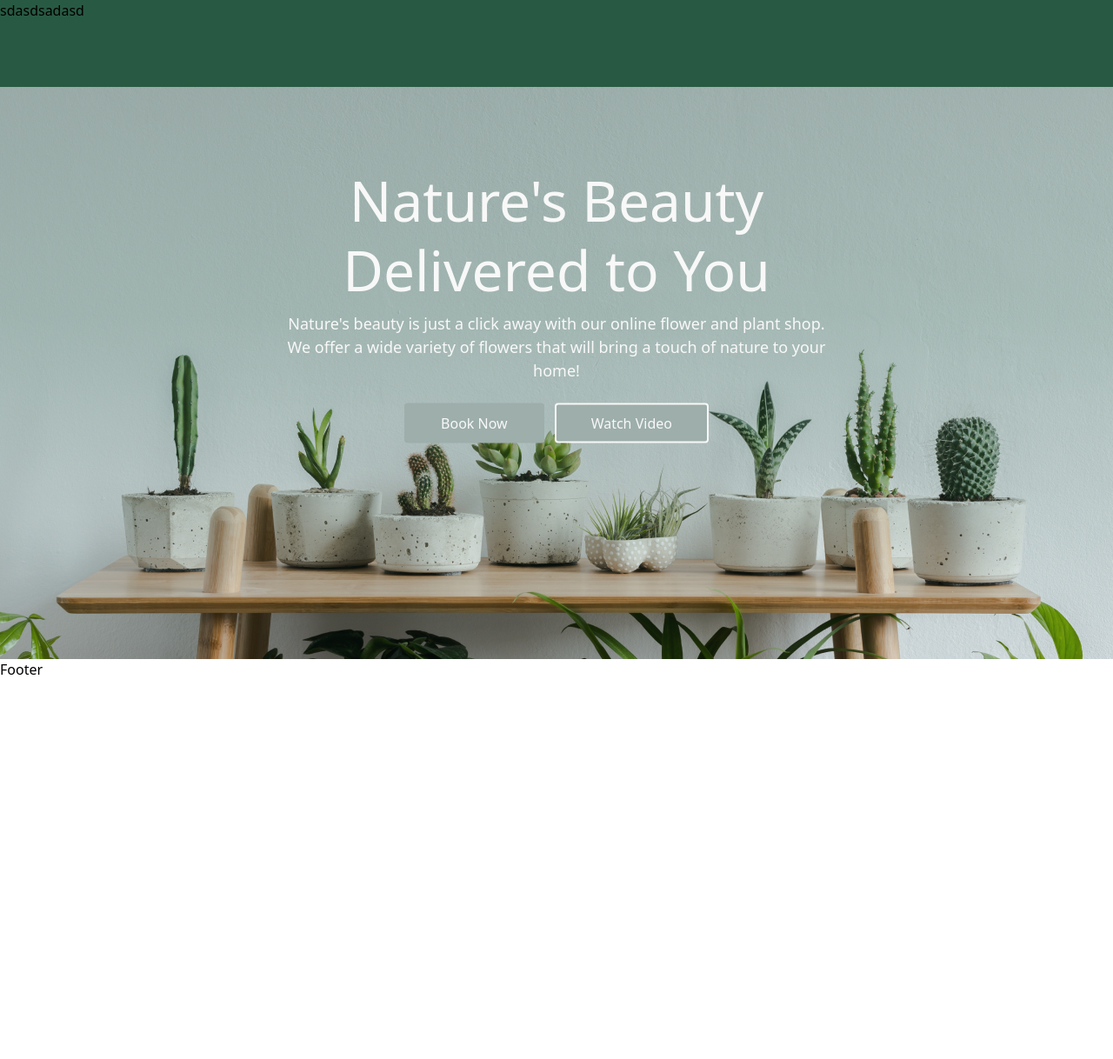
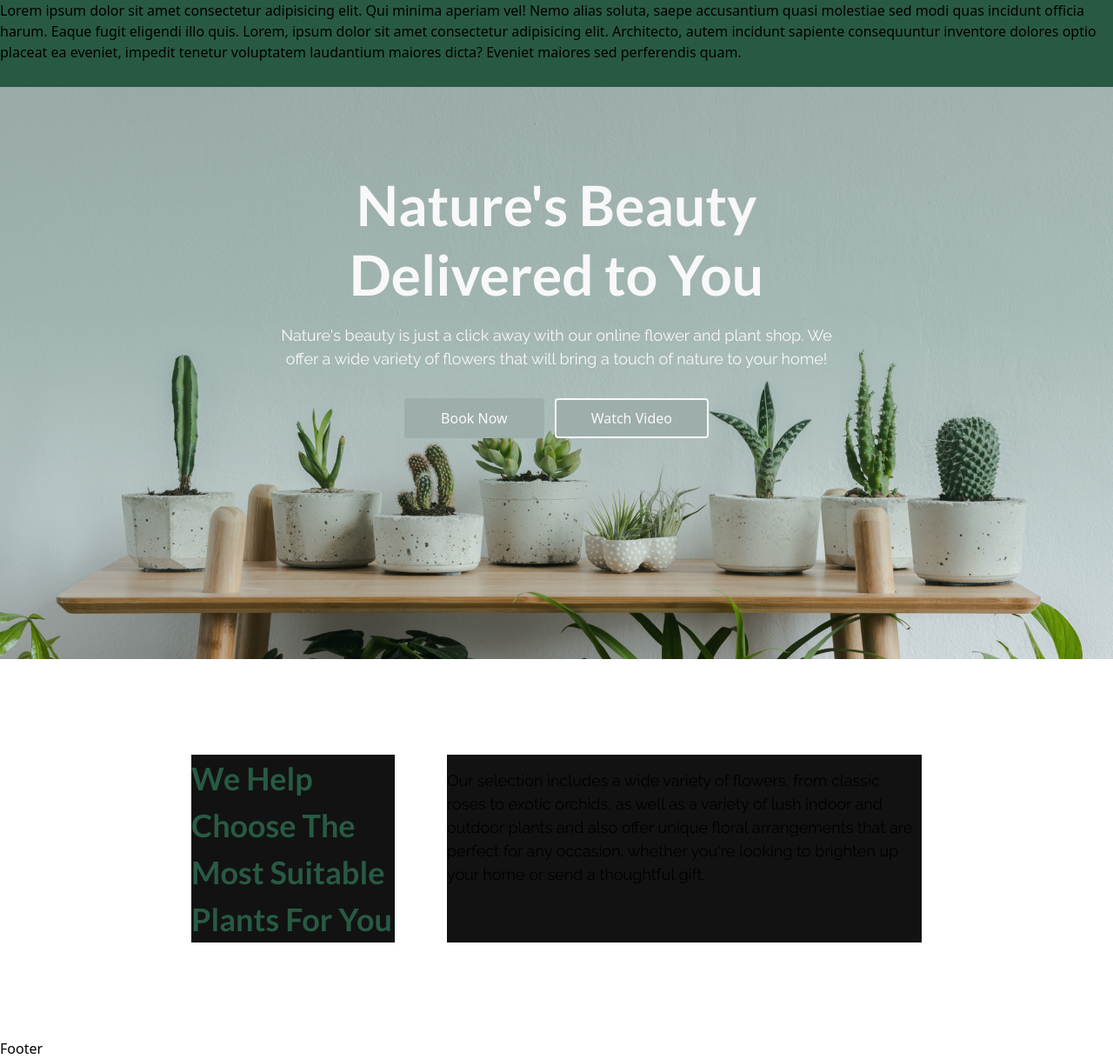
Before and after one commit to Pedro6Miguel/GardenPage, a React (Vite) app: page / in a window 1280 px wide. Shown: the whole page at 87% size. Before the commit the page ends 800 px from the top, so only its background shows below. Built offline with nearby package versions, Linux system fonts and the light colour scheme.

Commit message:
Homepage update

```diff
--- a/src/App.scss
+++ b/src/App.scss
@@ -1,6 +1,8 @@
 @tailwind base;
 @tailwind components;
 @tailwind utilities;
+
+@import url('https://fonts.googleapis.com/css2?family=Lato:wght@100;300;400;700;900&family=Raleway:wght@100;200;300;400;500;600;700;800;900&display=swap');
 
 * {
   margin: 0;
@@ -9,26 +11,37 @@
 
 h1 {
   font-size: 64px;
+  font-family: 'Lato', sans-serif;
+  font-weight: 600;
 }
 
 h2 {
   font-size: 36px;
+  font-family: 'Lato', sans-serif;
+  font-weight: 600;
 }
 
 h3 {
   font-size: 32px;
+  font-family: 'Lato', sans-serif;
+  font-weight: 600;
 }
 
 h4 {
   font-size: 20px;
+  font-family: 'Lato', sans-serif;
+  font-weight: 600;
 }
 
 h5 {
   font-size: 16px;
+  font-family: 'Lato', sans-serif;
+  font-weight: 600;
 }
 
 p {
   font-size: 18px;
+  font-family: 'Raleway', sans-serif;
 }
 
 button {
--- a/src/components/Navbar/Navbar.tsx
+++ b/src/components/Navbar/Navbar.tsx
@@ -4,7 +4,8 @@ import './Navbar.scss'
 export const Navbar = () => {
   return (
     <nav className='w-[100%] h-[100px] absolute top-0 z-10 bg-green'>
-sdasdsadasd
+      Lorem ipsum dolor sit amet consectetur adipisicing elit. Qui minima aperiam vel! Nemo alias soluta, saepe accusantium quasi molestiae sed modi quas incidunt officia harum. Eaque fugit eligendi illo quis.
+      Lorem, ipsum dolor sit amet consectetur adipisicing elit. Architecto, autem incidunt sapiente consequuntur inventore dolores optio placeat ea eveniet, impedit tenetur voluptatem laudantium maiores dicta? Eveniet maiores sed perferendis quam.
     </nav>
   )
 }
--- a/src/pages/Home/Home.tsx
+++ b/src/pages/Home/Home.tsx
@@ -1,10 +1,12 @@
 import React from 'react'
+import { About } from '../../sections/About/About'
 import { Hero } from '../../sections/Hero/Hero'
 
 export const Home = () => {
   return (
     <div>
       <Hero />
+      <About />
     </div>
   )
 }
--- /dev/null
+++ b/src/sections/About/About.tsx
@@ -0,0 +1,12 @@
+import React from 'react'
+
+export const About = () => {
+  return (
+    <div className='my-[110px] mx-[220px]'>
+      <div className='flex justify-between gap-[60px]'>
+        <h2 className='text-green bg-dark w-[30%] capitalize'>We Help choose the most suitable plants for you</h2>
+        <p className='bg-dark w-[70%] pt-4'>Our selection includes a wide variety of flowers, from classic roses to exotic orchids, as well as a variety of lush indoor and outdoor plants and also offer unique floral arrangements that are perfect for any occasion, whether you're looking to brighten up your home or send a thoughtful gift. </p>
+      </div>
+    </div>
+  )
+}
--- a/src/sections/Hero/Hero.tsx
+++ b/src/sections/Hero/Hero.tsx
@@ -8,7 +8,7 @@ export const Hero = () => {
         <img className='w-[100%] h-[758px] object-cover relative bg-bottom' src={HeroImg} alt="" />
         <div className='absolute top-[350px] left-[50%] translate-x-[-50%] translate-y-[-50%] max-[436px]:top-[380px]'>
             <h1 className='text-center text-white line leading-tight max-[930px]:w-[80vw] max-[580px]:text-[48px] max-[418px]:text-[42px] max-[418px]:w-[90vw]'>Nature's Beauty Delivered to You</h1>
-            <p className='text-center text-white pt-2 pb-6'>Nature's beauty is just a click away with our online flower and plant shop. We offer a wide variety of flowers that will bring a touch of nature to your home!</p>
+            <p className='text-center text-white pt-4 pb-8 max-[930px]:w-[80vw]'>Nature's beauty is just a click away with our online flower and plant shop. We offer a wide variety of flowers that will bring a touch of nature to your home!</p>
             <div className='flex gap-3 justify-center max-[430px]:flex-col w-[100%]'>
                 <button className='h-[46px] px-10 border-2 text-white bg-button border-button ease-linear duration-100 hover:border-white'>Book Now</button>
                 <button className='h-[46px] px-10 border-2 text-white bg-button border-white ease-linear duration-100 hover:border-white hover:bg-[#dadcdc34]'>Watch Video</button>
```
Also changed, not shown: src/sections/Hero/Hero.scss (deleted).
